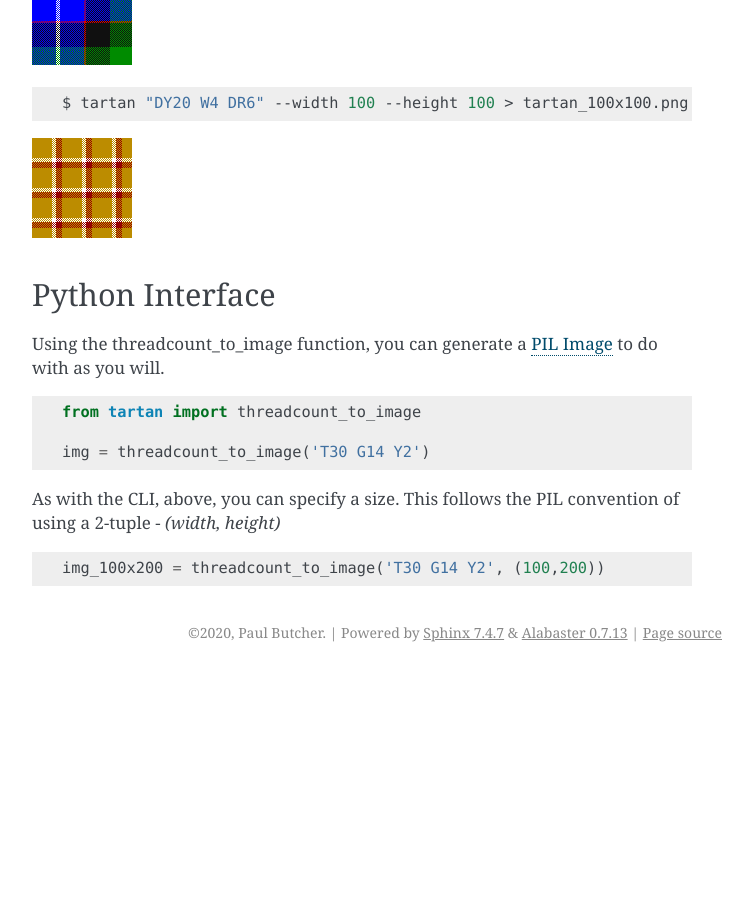
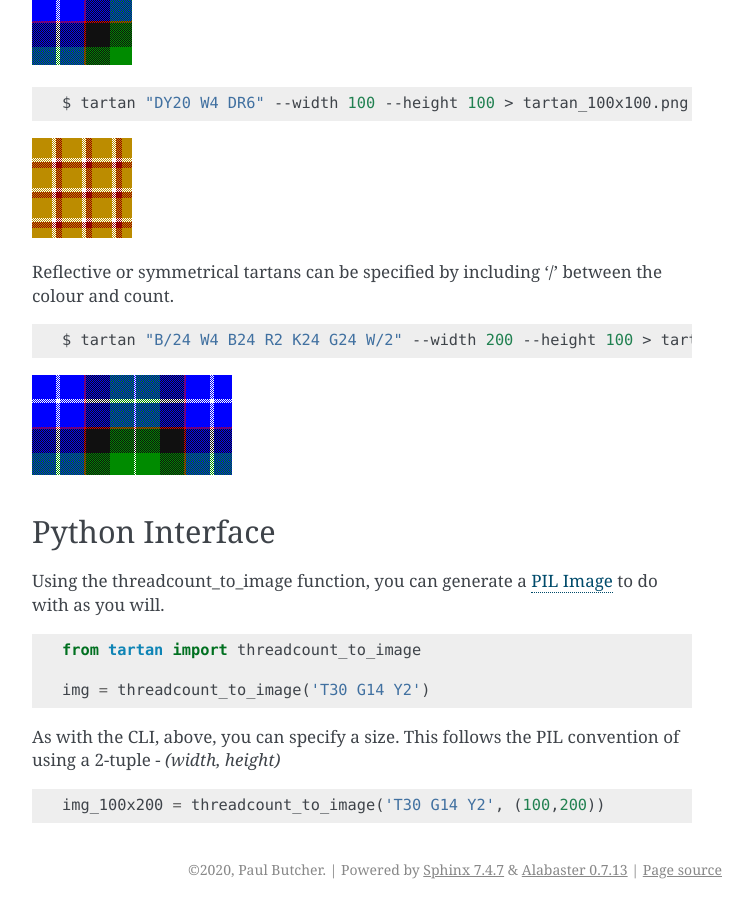
Before and after one commit to paul-butcher/tartan, a Sphinx documentation site: the page built from docs/usage.rst, in a window 1280 px wide and 900 px high, scrolled down 1972 px. Shown: the whole window, without its empty margins (388-1141 px from the left). Built offline with Sphinx 7.4.7, drawn with Linux system fonts in a browser that asks for light colours; pages that are not in the unit, such as notebooks, are missing from menus; before the commit the page ends 2644 px from its top, so only the background shows below that.

Commit message:
Add reflective example

```diff
--- a/docs/usage.rst
+++ b/docs/usage.rst
@@ -34,6 +34,15 @@ By default, the generated image will be 512x512 pixels. You can specify height a
 
 .. image:: images/tartan_100x100.png
 
+Reflective or symmetrical tartans can be specified by including '/' between the colour and count.
+
+.. code-block:: sh
+
+    $ tartan "B/24 W4 B24 R2 K24 G24 W/2" --width 200 --height 100 > tartan_100x100.png
+
+.. image:: images/tartan_200x100.png
+
+
 Python Interface
 ----------------
 
```
Also changed, not shown: docs/images/tartan_200x100.png (added).
